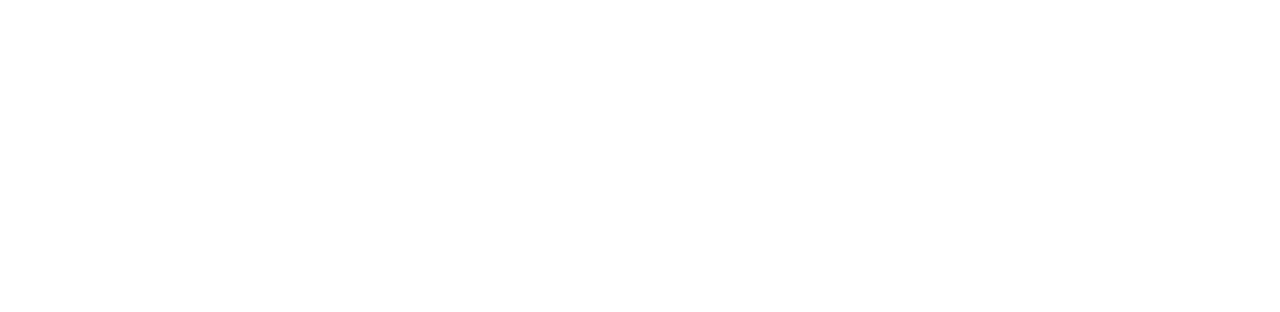
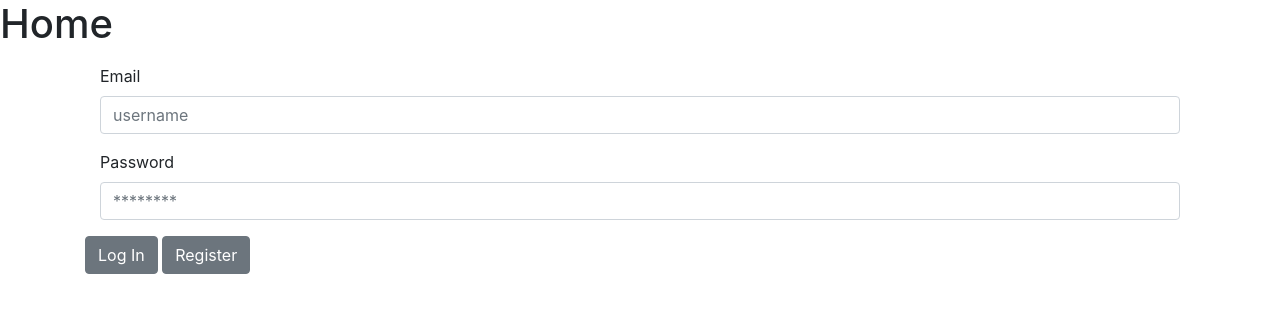
Before and after one commit to sep2019-bw-tipsease/frontend, a React (Create React App) app in the folder tipsease/: page / in a window 1280 px wide. Shown: the top 312 px of the page. Built offline with nearby package versions, Linux system fonts and the light colour scheme.

Commit message:
Home.js rendering Login and added button link to register

```diff
--- a/tipsease/package.json
+++ b/tipsease/package.json
@@ -8,6 +8,7 @@
     "react": "^16.9.0",
     "react-dom": "^16.9.0",
     "react-redux": "^7.1.1",
+    "react-router": "^5.0.1",
     "react-router-dom": "^5.0.1",
     "react-scripts": "3.1.2",
     "reactstrap": "^8.0.1",
--- a/tipsease/src/App.js
+++ b/tipsease/src/App.js
@@ -1,12 +1,17 @@
 import React from 'react';
-
+import Home from './components/Home'
 import './App.css';
 import Register from './components/Register';
+import { Route } from 'react-router-dom'
+
 
 function App() {
   return (
     <div className="App">
-      {/* <Register /> */}
+
+
+      <Route exact path='/' component={Home} />
+      <Route path='/register' component={Register} />
     </div>
   );
 }
--- a/tipsease/src/components/Home.js
+++ b/tipsease/src/components/Home.js
@@ -0,0 +1,12 @@
+import React from 'react'
+import Login from './Login'
+const Home = () => {
+    return (
+        <>
+            <h1>Home</h1>
+            <Login />
+        </>
+    )
+}
+
+export default Home;
--- a/tipsease/src/components/Login.js
+++ b/tipsease/src/components/Login.js
@@ -1,8 +1,60 @@
 import React from 'react'
+import {
+    Container, Col, Form,
+    FormGroup, Label, Input,
+    Button,
+} from 'reactstrap';
+import { Link } from 'react-router-dom'
 
 const Login = () => {
+
+
+
+
+    const userLogin = e => {
+
+    }
+
+    const handleChange = e => {
+
+    }
     return (
         <>
+
+            <div>
+                <Container className="reg-page">
+                    <Form className="form" onSubmit={userLogin}>
+                        <Col>
+                            <FormGroup>
+
+                            </FormGroup>
+                            <FormGroup>
+                                <Label>Email</Label>
+                                <Input
+                                    type="text"
+                                    name="username"
+                                    id="exampleEmail"
+                                    placeholder="username"
+                                    onChange={handleChange}
+                                />
+                            </FormGroup>
+                        </Col>
+                        <Col>
+                            <FormGroup>
+                                <Label for="examplePassword">Password</Label>
+                                <Input
+                                    type="password"
+                                    name="password"
+                                    id="examplePassword"
+                                    placeholder="********"
+                                    onChange={handleChange}
+                                />
+                            </FormGroup>
+                        </Col>
+                        <div className='button-cont'><Button type='submit' >Log In</Button> <Link to='/register'><Button>Register</Button></Link></div>
+                    </Form>
+                </Container>
+            </div>
         </>
     )
 }
--- a/tipsease/src/index.js
+++ b/tipsease/src/index.js
@@ -2,7 +2,7 @@
 import ReactDOM from 'react-dom';
 import 'bootstrap/dist/css/bootstrap.min.css'
 import App from './App'
-import { BrowserRouter as Router } from "react-router-dom";
+import { BrowserRouter as Router } from 'react-router-dom';
 
 ReactDOM.render(
     <Router>
```
Also changed, not shown: tipsease/src/components/Dashboard.js (added), 1 other file (tests, documents, lock files or other folders).
